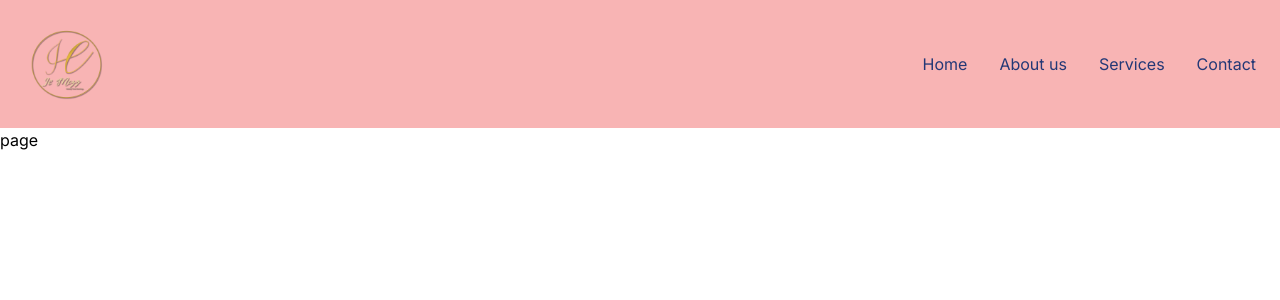
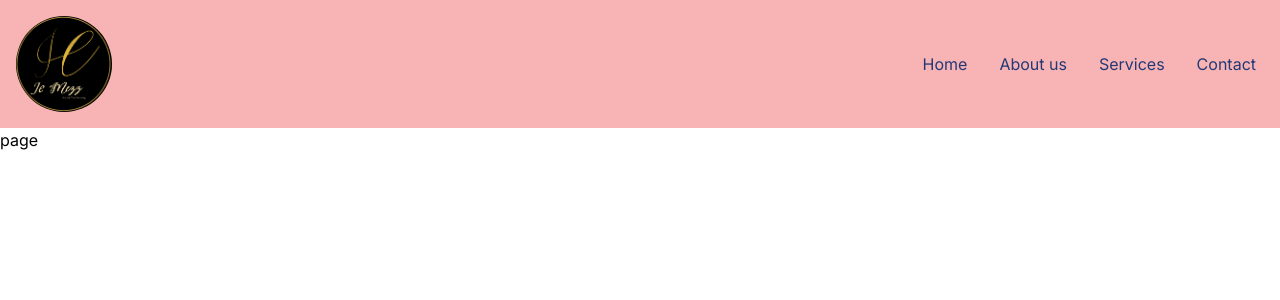
Before and after one commit to Anurag-M-K/ie.mezz, a Next.js app: page /about in a window 1280 px wide. Shown: the top 300 px of the page. Built offline with nearby package versions, Linux system fonts and the light colour scheme.

Commit message:
logo updated

```diff
--- a/src/app/layout.tsx
+++ b/src/app/layout.tsx
@@ -34,10 +34,10 @@ export default function RootLayout({
 
 
         {showLogo ? (
-          <div className="flex justify-center h-screen items-center p-10 bg-black">
+          <div className="flex justify-center h-screen bg-black items-center p-10 ">
             <img
               src="/images/logo.png"
-              className="w-[300px] h-[300px] sm:w-[400px] sm:h-[400px] md:w-[500px] md:h-[500px] lg:w-[600px] lg-[h-700px] xl:w-[900px] xl:h-[900px]  bg-black rounded-full"
+              className="w-1/2 bg-black  rounded-full"
               alt="Logo"
               />
           </div>
--- a/src/components/Navbar.tsx
+++ b/src/components/Navbar.tsx
@@ -14,7 +14,7 @@ function Navbar() {
     <nav className="bg-red-300 p-4">
       <div className="container mx-auto flex justify-between items-center">
         <div className="text-white font-bold text-lg">
-          <img src="/images/logo.png" className="w-24  h-24 rounded-full" alt="" />
+          <img src="/images/logo.png" className="w-24  bg-black h-24 rounded-full" alt="" />
         </div>
         <div className="hidden md:flex space-x-4 text-blue-900">
           <a href="#" className="text-blue-900  hover:bg-blue-900 rounded-full transition duration-300 hover:text-white px-2 py-1">
```
Also changed, not shown: public/images/logo.png, public/images/logo2 .png (added).
